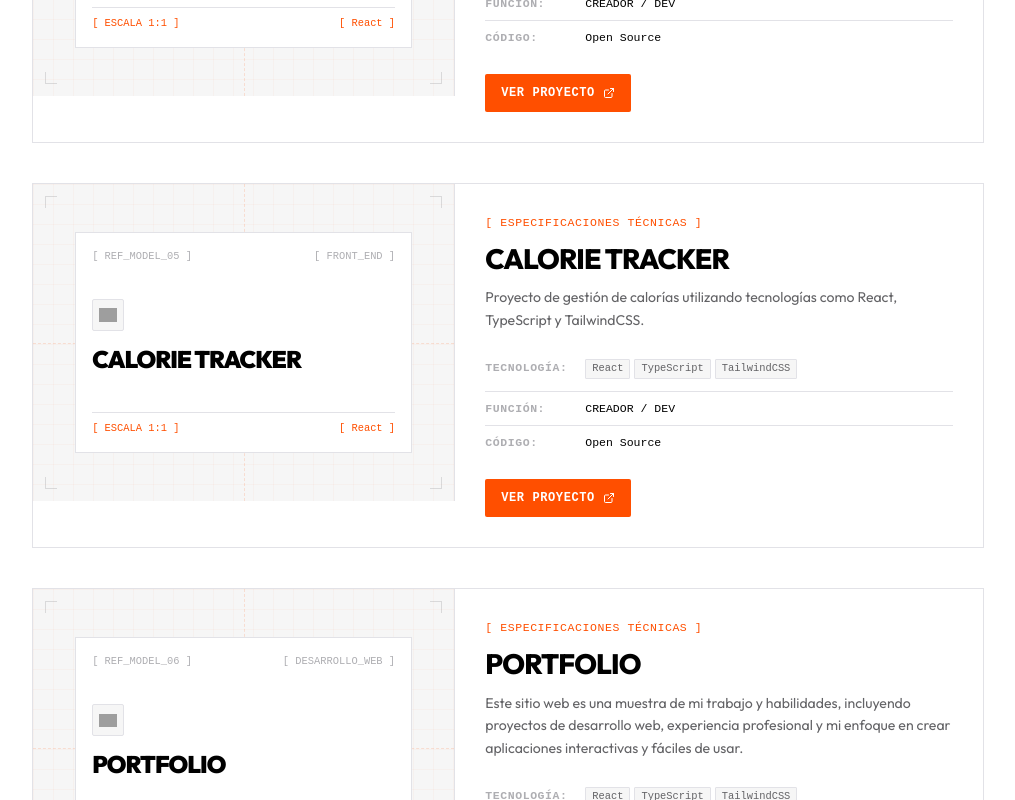
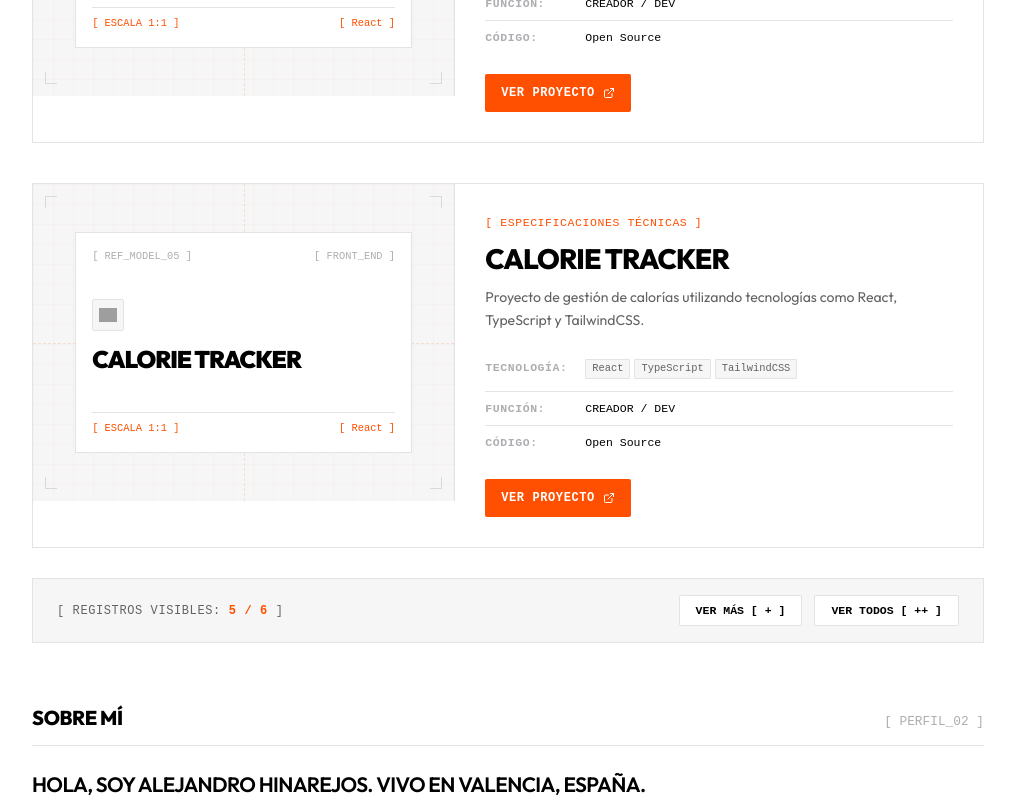
Before and after one commit to alehinarejos/portfolio-alehinarejos, a React (Vite) app: page / in a window 1280 px wide. Shown: the part 2000-2800 px from the top of the page, without its empty margins (132-1147 px from the left). Built offline with nearby package versions, Linux system fonts and the light colour scheme; grey boxes are pictures that could not be loaded.

Commit message:
feat: add professional experience section and project pagination with staggered animations

```diff
--- a/src/App.tsx
+++ b/src/App.tsx
@@ -39,6 +39,7 @@ function App() {
   const [copiedLink, setCopiedLink] = useState(false);
   const [emailForm, setEmailForm] = useState({ name: '', email: '', message: '' });
   const [submitted, setSubmitted] = useState(false);
+  const [visibleCount, setVisibleCount] = useState(5);
 
   // Sincronizar tema del sistema en tiempo real si el usuario no ha seleccionado uno manualmente
   useEffect(() => {
@@ -207,12 +208,16 @@ function App() {
         </div>
 
         <div>
-          {portfolioData.projects.map((project, idx) => {
+          {portfolioData.projects.slice(0, visibleCount).map((project, idx) => {
             const currentCat = project.category || "DEVELOPMENT";
             const currentRole = project.role || "FULL STACK DEV";
 
             return (
-              <article key={idx} className="project-sheet">
+              <article
+                key={project.title}
+                className="project-sheet project-animate-entrance"
+                style={{ '--index': idx } as React.CSSProperties}
+              >
 
                 {/* Visual Render Card maquetado en CSS técnico */}
                 <div className="project-render-container">
@@ -296,20 +301,59 @@ function App() {
             );
           })}
         </div>
+
+        {portfolioData.projects.length > 5 && (
+          <div className="projects-control-bar">
+            <div className="projects-status-indicator">
+              <span>[ REGISTROS VISIBLES: </span>
+              <span className="indicator-number">
+                {Math.min(visibleCount, portfolioData.projects.length)} / {portfolioData.projects.length}
+              </span>
+              <span> ]</span>
+            </div>
+            <div className="projects-actions">
+              {visibleCount < portfolioData.projects.length && (
+                <button
+                  onClick={() => setVisibleCount(prev => prev + 5)}
+                  className="control-action-btn"
+                >
+                  Ver Más [ + ]
+                </button>
+              )}
+              {visibleCount < portfolioData.projects.length && (
+                <button
+                  onClick={() => setVisibleCount(portfolioData.projects.length)}
+                  className="control-action-btn"
+                >
+                  Ver Todos [ ++ ]
+                </button>
+              )}
+              {visibleCount > 5 && (
+                <button
+                  onClick={() => setVisibleCount(5)}
+                  className="control-action-btn"
+                >
+                  Ver Menos [ - ]
+                </button>
+              )}
+            </div>
+          </div>
+        )}
       </section>
 
-      {/* 📐 SECCIÓN DETALLES / ACERCA DE MÍ Y TRAYECTORIA */}
-      <section className="editorial-double-column">
+      {/* 📐 SECCIÓN DETALLES / ACERCA DE MÍ */}
+      <section style={{ marginBottom: '80px' }}>
+        <div className="section-header-editorial">
+          <h2 className="section-title-editorial">
+            SOBRE MÍ
+          </h2>
+          <span className="section-index">[ PERFIL_02 ]</span>
+        </div>
 
-        {/* Columna Izquierda: Sobre Mí */}
-        <div className="column-editorial">
-          <div className="section-header-editorial" style={{ marginBottom: '16px' }}>
-            <h2 className="section-title-editorial">
-              SOBRE MÍ
-            </h2>
-            <span className="section-index">[ PERFIL_02 ]</span>
-          </div>
-
+        <div style={{ display: 'flex', flexDirection: 'column', gap: '24px' }}>
+          <h3 className="editorial-about-title">
+            {portfolioData.about.title.replace(/\n/g, ' ')}
+          </h3>
           <div style={{ display: 'flex', flexDirection: 'column', gap: '16px' }}>
             {portfolioData.about.description.split('\n\n').map((paragraph, idx) => (
               <p key={idx} className="editorial-about-paragraph">
@@ -318,14 +362,43 @@ function App() {
             ))}
           </div>
         </div>
+      </section>
 
-        {/* Columna Derecha: Trayectoria de Educación */}
+      {/* 📐 SECCIÓN EXPERIENCIA Y EDUCACIÓN */}
+      <section className="editorial-double-column" style={{ marginBottom: '60px' }}>
+
+        {/* Columna Izquierda: Experiencia Laboral */}
         <div className="column-editorial">
           <div className="section-header-editorial" style={{ marginBottom: '16px' }}>
             <h2 className="section-title-editorial">
-              TRAYECTORIA
+              EXPERIENCIA PROFESIONAL
             </h2>
-            <span className="section-index">[ HISTORIAL_03 ]</span>
+            <span className="section-index">[ TRAYECTORIA_03 ]</span>
+          </div>
+
+          <div className="technical-timeline">
+            {portfolioData.experience.map((exp, idx) => (
+              <div key={idx} className="timeline-editorial-item">
+                <div className="timeline-date-mono">
+                  {exp.date}
+                </div>
+                <div className="timeline-detail-wrap">
+                  <h4 className="timeline-title-editorial">{exp.title}</h4>
+                  <span className="timeline-subtitle-editorial">{exp.company}</span>
+                  <p className="timeline-desc-editorial">{exp.description}</p>
+                </div>
+              </div>
+            ))}
+          </div>
+        </div>
+
+        {/* Columna Derecha: Formación Académica */}
+        <div className="column-editorial">
+          <div className="section-header-editorial" style={{ marginBottom: '16px' }}>
+            <h2 className="section-title-editorial">
+              FORMACIÓN ACADÉMICA
+            </h2>
+            <span className="section-index">[ HISTORIAL_04 ]</span>
           </div>
 
           <div className="technical-timeline">
@@ -353,7 +426,7 @@ function App() {
             <Terminal size={18} style={{ color: 'var(--accent-color)' }} />
             ESPECIFICACIONES DEL STACK
           </h2>
-          <span className="section-index">[ SISTEMA_04 ]</span>
+          <span className="section-index">[ SISTEMA_05 ]</span>
         </div>
 
         <table className="skills-spec-table">
@@ -416,7 +489,7 @@ function App() {
           <h2 className="section-title-editorial">
             MÓDULO DE CONTACTO
           </h2>
-          <span className="section-index">[ COMUNICACIÓN_05 ]</span>
+          <span className="section-index">[ COMUNICACIÓN_06 ]</span>
         </div>
 
         <form onSubmit={handleFormSubmit} className="technical-contact-form">
--- a/src/data/portfolioData.ts
+++ b/src/data/portfolioData.ts
@@ -13,6 +13,13 @@ export interface Education {
   date: string;
   title: string;
   subtitle: string;
+  description: string;
+}
+
+export interface WorkExperience {
+  date: string;
+  title: string;
+  company: string;
   description: string;
 }
 
@@ -46,6 +53,7 @@ export interface PortfolioData {
   about: AboutInfo;
   projects: Project[];
   education: Education[];
+  experience: WorkExperience[];
 }
 
 export const portfolioData: PortfolioData = {
@@ -167,5 +175,14 @@ export const portfolioData: PortfolioData = {
       subtitle: "Florida Universitaria",
       description: "Completado en modalidad semipresencial, especializándome en el desarrollo, implantación y mantenimiento de aplicaciones informáticas multiplataforma."
     }
+  ],
+
+  experience: [
+    {
+      date: "feb. 2024 - mar. 2025",
+      title: "Desarrollador de full stack",
+      company: "DIGITAL VALUE S.L",
+      description: "He desarrollado diversas aplicaciones web utilizando el framework Mithril.js, logrando una experiencia de usuario fluida y un rendimiento eficiente. Además, tengo experiencia en la gestión y mantenimiento de portales web con Drupal, implementando soluciones personalizadas para la administración de contenidos y asegurando la seguridad y actualización de los sitios.\n\nHe trabajado en desarrollo y gestión de backend mediante APIs, mejorando la integración y funcionalidad de las aplicaciones web. También he diseñado, desarrollado y mantenido sitios web en WordPress, personalizando temas y plugins para satisfacer las necesidades específicas de los clientes, garantizando un rendimiento óptimo y una alta disponibilidad.\n\nAlgunos de los proyectos en los que he trabajado:\n- Creación de la página web del mercado de Villareal y su correcta implementación.\n- Elaboración de diferentes plantillas web.\n- Elaboración de varios kit digitales.\n- Desarrollo de una web de plantillas, para su uso como temas (estilo temas de wordpress).\n\nTecnologías empleadas: HTML5, CSS, JS, Mithril.js, PHP, WordPress, Drupal"
+    }
   ]
 };
--- a/src/index.css
+++ b/src/index.css
@@ -639,9 +639,16 @@ h1, h2, h3, h4 {
   gap: 20px;
 }
 
+.editorial-about-title {
+  font-size: 1.3rem;
+  font-weight: 600;
+  color: var(--text-primary);
+  line-height: 1.4;
+}
+
 .editorial-about-paragraph {
-  font-size: 0.92rem;
-  line-height: 1.7;
+  font-size: 1rem;
+  line-height: 1.8;
   color: var(--text-secondary);
 }
 
@@ -698,6 +705,7 @@ h1, h2, h3, h4 {
   color: var(--text-secondary);
   line-height: 1.5;
   margin-top: 4px;
+  white-space: pre-wrap;
 }
 
 
@@ -924,3 +932,111 @@ h1, h2, h3, h4 {
   transform: translateY(0);
   opacity: 1;
 }
+
+/* 📐 ANIMACIÓN ENTRADA PROYECTOS (Staggered Fade In Up) */
+@keyframes fadeInUp {
+  from {
+    opacity: 0;
+    transform: translateY(30px);
+  }
+  to {
+    opacity: 1;
+    transform: translateY(0);
+  }
+}
+
+.project-animate-entrance {
+  animation: fadeInUp 0.6s cubic-bezier(0.215, 0.61, 0.355, 1) both;
+  animation-delay: calc(var(--index, 0) * 0.08s);
+}
+
+/* 📐 PANEL DE CONTROL DE REGISTROS (Estilo Industrial / Suizo) */
+.projects-control-bar {
+  display: flex;
+  justify-content: space-between;
+  align-items: center;
+  border: 1px solid var(--border-color);
+  padding: 16px 24px;
+  background-color: var(--bg-secondary);
+  font-family: var(--font-mono);
+  font-size: 0.75rem;
+  margin-top: -10px; /* Unión al contenedor */
+  margin-bottom: 60px;
+  flex-wrap: wrap;
+  gap: 16px;
+  transition: border-color var(--transition-speed) ease;
+}
+
+.projects-control-bar:hover {
+  border-color: var(--border-hover);
+}
+
+.projects-status-indicator {
+  color: var(--text-secondary);
+  text-transform: uppercase;
+  letter-spacing: 0.05em;
+  font-weight: 500;
+  display: flex;
+  align-items: center;
+  gap: 8px;
+}
+
+.projects-status-indicator .indicator-number {
+  color: var(--accent-color);
+  font-weight: 700;
+}
+
+.projects-actions {
+  display: flex;
+  gap: 12px;
+  flex-wrap: wrap;
+}
+
+.control-action-btn {
+  background: var(--bg-primary);
+  border: 1px solid var(--border-color);
+  color: var(--text-primary);
+  font-family: var(--font-mono);
+  font-size: 0.72rem;
+  font-weight: 700;
+  padding: 8px 16px;
+  cursor: pointer;
+  text-transform: uppercase;
+  transition: all 0.2s ease;
+  border-radius: 2px;
+  display: inline-flex;
+  align-items: center;
+  gap: 4px;
+}
+
+.control-action-btn:hover {
+  border-color: var(--accent-color);
+  color: var(--accent-color);
+  background: var(--bg-secondary);
+}
+
+.control-action-btn:active {
+  transform: translateY(1px);
+}
+
+/* Ajustes responsivos para el panel de control */
+@media (max-width: 600px) {
+  .projects-control-bar {
+    flex-direction: column;
+    align-items: stretch;
+    padding: 16px;
+  }
+  .projects-status-indicator {
+    justify-content: center;
+    border-bottom: 1px dashed var(--border-color);
+    padding-bottom: 12px;
+  }
+  .projects-actions {
+    justify-content: center;
+  }
+  .control-action-btn {
+    flex: 1;
+    justify-content: center;
+    text-align: center;
+  }
+}
```
